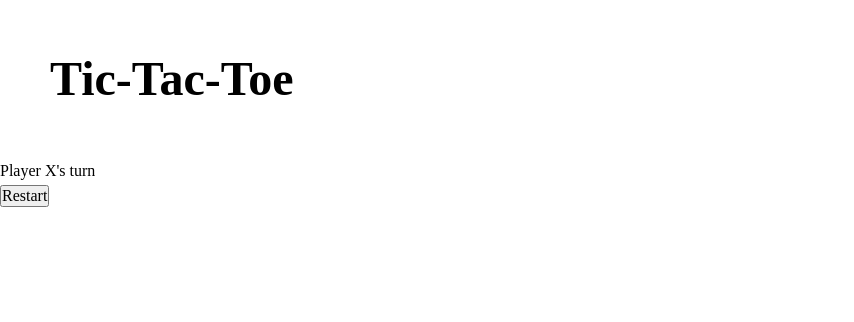
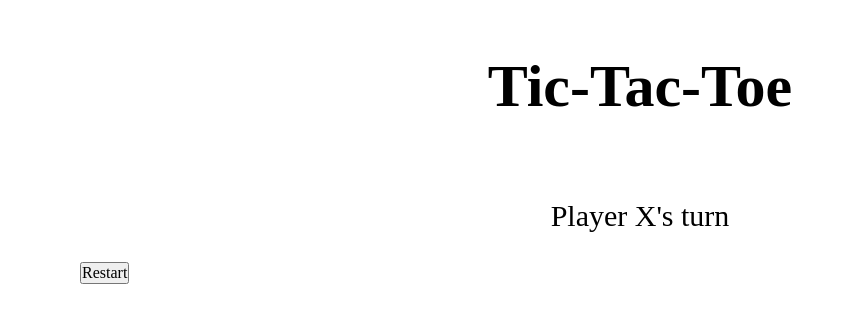
Before and after one commit to kuanalex/tictactoe, a plain HTML site: page index.html in a window 1280 px wide. Shown: the whole page, without its empty margins (0-854 px from the left). Drawn offline with Linux system fonts and the light colour scheme.

Commit message:
updating css

```diff
--- a/styles.css
+++ b/styles.css
@@ -37,3 +37,18 @@ button {
     background-color: var(--header-background-color);
     color: var(--header-font-color);
 }
+
+.title {
+    font-size: 6rem;
+    text-align: center;
+}
+
+.message {
+    padding: 20px;
+    font-size: 3rem;
+    text-align: center;
+}
+
+.main {
+    padding: 0 8rem;
+}
```
